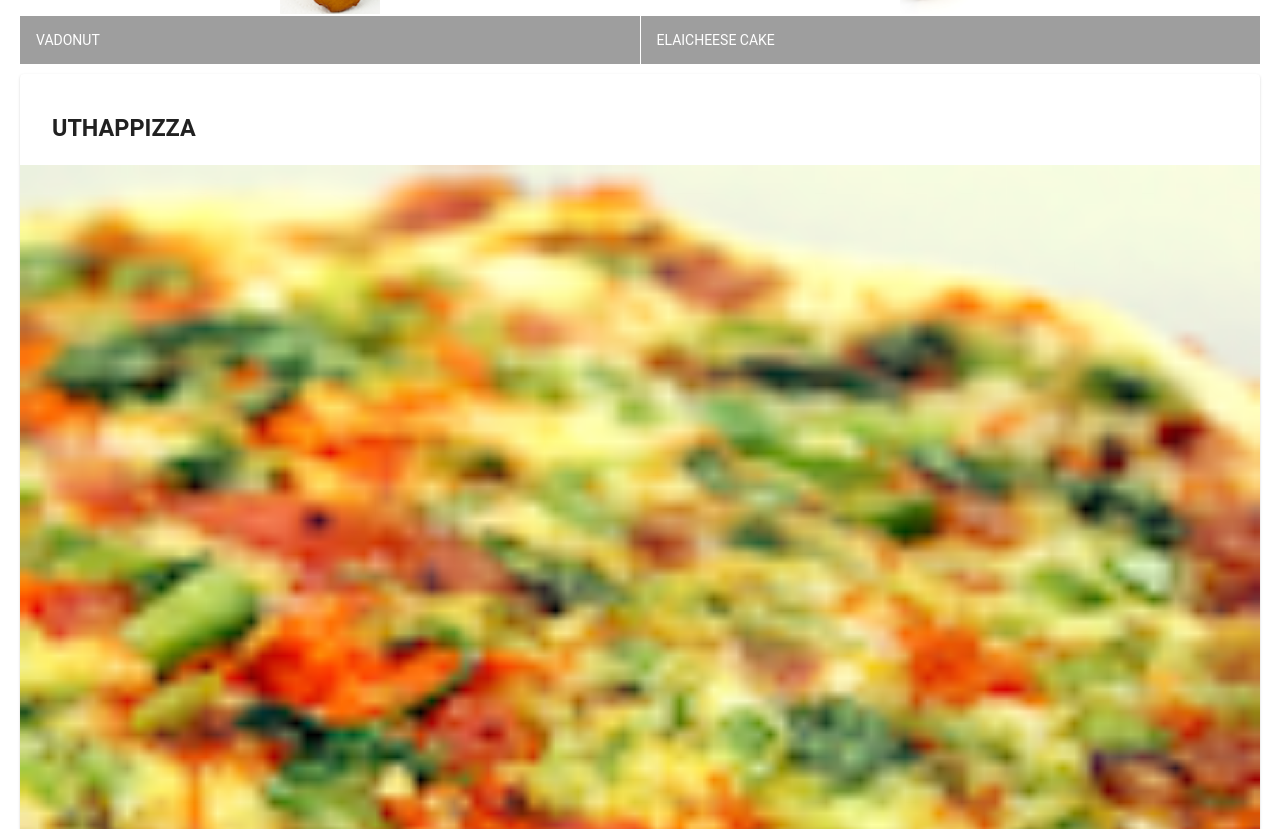
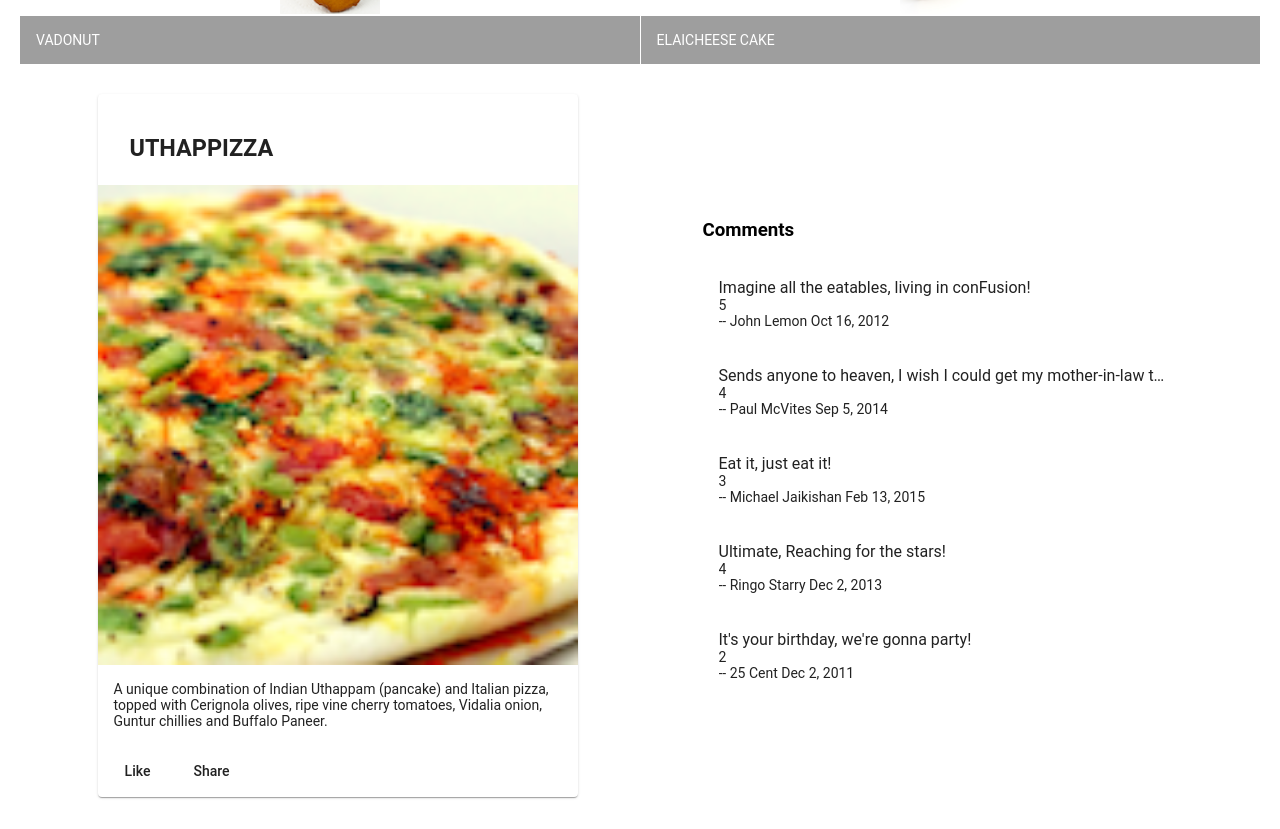
Before and after one commit to Gokulnath18/Restaurant-Angular, an Angular app: page / in a window 1280 px wide. Shown: the part 500-1329 px from the top of the page. Built offline with nearby package versions, Linux system fonts and the light colour scheme.

Commit message:
dishDetail component part 1

```diff
--- a/src/app/app.module.ts
+++ b/src/app/app.module.ts
@@ -13,11 +13,13 @@
 
 import 'hammerjs';
 import { MenuComponent } from './menu/menu.component';
+import { DishDetailComponent } from './dish-detail/dish-detail.component';
 
 @NgModule({
   declarations: [
     AppComponent,
     MenuComponent,
+    DishDetailComponent,
   ],
   imports: [
     BrowserModule,
--- /dev/null
+++ b/src/app/dish-detail/dish-detail.component.html
@@ -0,0 +1,36 @@
+<div class="container" fxLayout="row" fxLayout.sm="column" fxLayout.xs="column"
+    fxLayoutAlign.gt-md="space-around center" fxLayoutGap="10px" fxLayoutGap.xs="0">
+
+    <div fxFlex="40" *ngIf="dish">
+        <mat-card>
+            <mat-card-header>
+                <mat-card-title>
+                    <h3>{{dish.name | uppercase}}</h3>
+                </mat-card-title>
+            </mat-card-header>
+            <img mat-card-image src="{{dish.image}}" alt="{{dish.name}}">
+            <mat-card-content>
+                <p>{{dish.description}}</p>
+            </mat-card-content>
+            <mat-card-actions>
+                <button mat-button>Like</button>
+                <button mat-button>Share</button>
+            </mat-card-actions>
+        </mat-card>
+    </div>
+
+    <div fxFlex="40" *ngIf="dish.comments">
+        <mat-list>
+            <h3>Comments</h3>
+            <mat-list-item *ngFor="let review of dish.comments">
+                <p matLine>{{review.comment}}</p>
+                <p matLine>{{review.rating}}</p>
+                <p matLine>
+                    <span>-- {{review.author}}</span>
+                    <span> {{review.date | date}}</span>
+                </p>
+            </mat-list-item>
+        </mat-list>
+    </div>
+
+</div>
--- /dev/null
+++ b/src/app/dish-detail/dish-detail.component.ts
@@ -0,0 +1,61 @@
+import { Component, OnInit } from '@angular/core';
+
+const DISH = {
+  id: '0',
+  name: 'Uthappizza',
+  image: '/assets/images/uthappizza.png',
+  category: 'mains',
+  featured: true,
+  label: 'Hot',
+  price: '4.99',
+  // tslint:disable-next-line:max-line-length
+  description: 'A unique combination of Indian Uthappam (pancake) and Italian pizza, topped with Cerignola olives, ripe vine cherry tomatoes, Vidalia onion, Guntur chillies and Buffalo Paneer.',
+  comments: [
+       {
+           rating: 5,
+           comment: 'Imagine all the eatables, living in conFusion!',
+           author: 'John Lemon',
+           date: '2012-10-16T17:57:28.556094Z'
+       },
+       {
+           rating: 4,
+           comment: 'Sends anyone to heaven, I wish I could get my mother-in-law to eat it!',
+           author: 'Paul McVites',
+           date: '2014-09-05T17:57:28.556094Z'
+       },
+       {
+           rating: 3,
+           comment: 'Eat it, just eat it!',
+           author: 'Michael Jaikishan',
+           date: '2015-02-13T17:57:28.556094Z'
+       },
+       {
+           rating: 4,
+           comment: 'Ultimate, Reaching for the stars!',
+           author: 'Ringo Starry',
+           date: '2013-12-02T17:57:28.556094Z'
+       },
+       {
+           rating: 2,
+           comment: 'It\'s your birthday, we\'re gonna party!',
+           author: '25 Cent',
+           date: '2011-12-02T17:57:28.556094Z'
+       }
+   ]
+};
+
+@Component({
+  selector: 'app-dish-detail',
+  templateUrl: './dish-detail.component.html',
+  styleUrls: ['./dish-detail.component.scss']
+})
+export class DishDetailComponent implements OnInit {
+
+  dish = DISH;
+
+  constructor() { }
+
+  ngOnInit() {
+  }
+
+}
--- a/src/app/menu/menu.component.html
+++ b/src/app/menu/menu.component.html
@@ -16,7 +16,7 @@
         </mat-grid-list>
     </div>
 
-    <div fxFlex *ngIf="selectedDish">
+    <!-- <div fxFlex *ngIf="selectedDish">
         <mat-card>
             <mat-card-header>
                 <mat-card-title>
@@ -32,5 +32,8 @@
                 <button mat-button>Share</button>
             </mat-card-actions>
         </mat-card>
-    </div>
+    </div> -->
+
+    <app-dish-detail></app-dish-detail>
+
 </div>
```
Also changed, not shown: src/app/dish-detail/dish-detail.component.scss (added), 1 other file (tests, documents, lock files or other folders).
